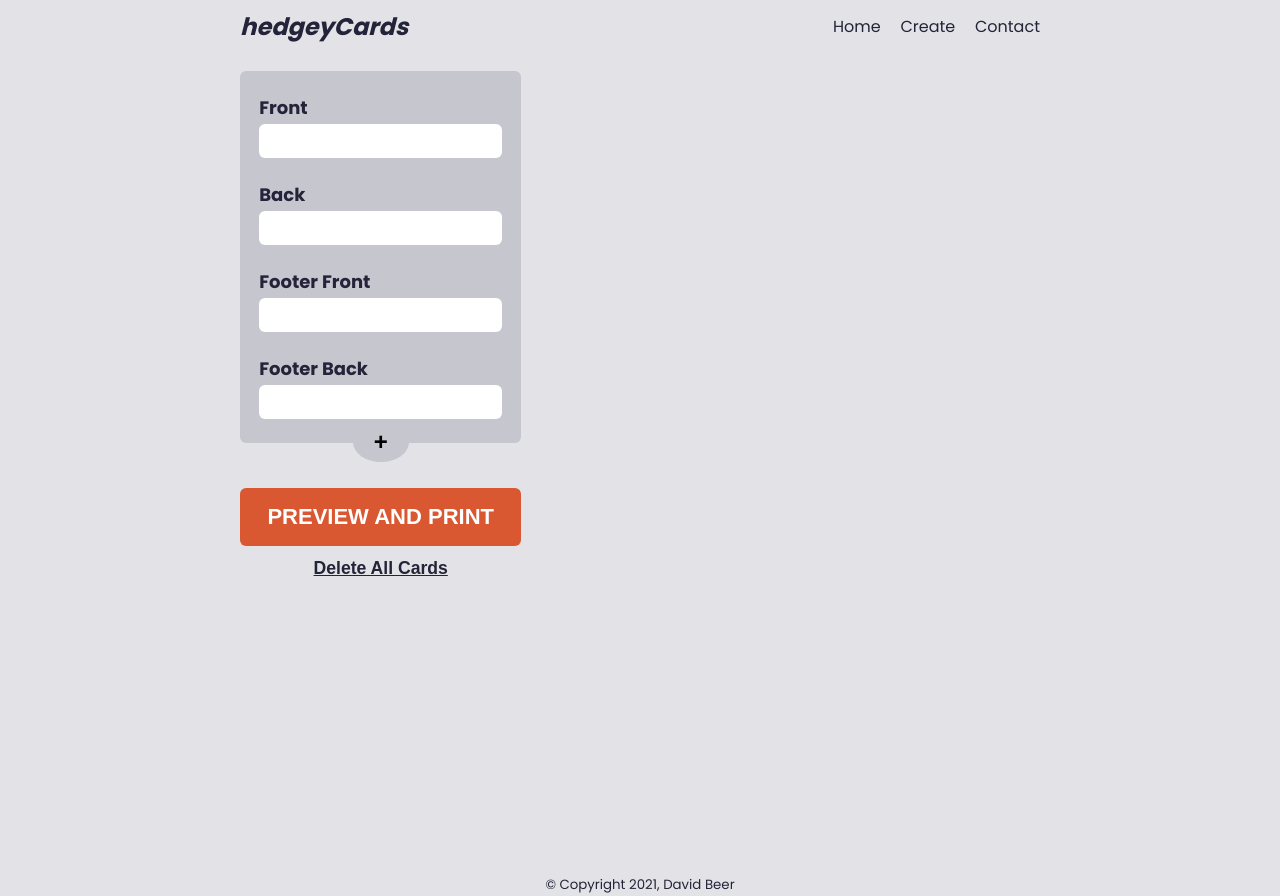
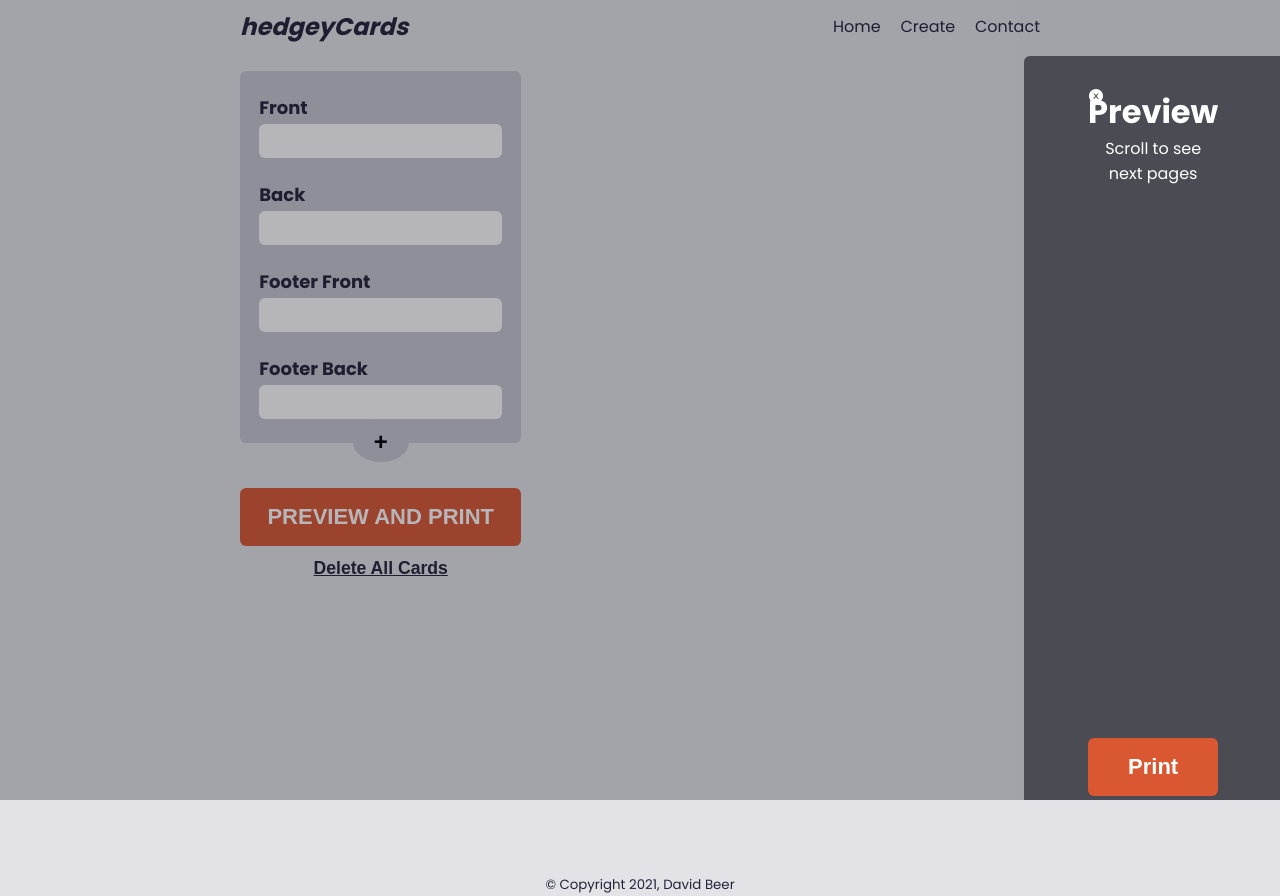
Before and after one commit to Obtez/flash-card-generator, a React (Create React App) app: page /create in a window 1280 px wide. Both pictures are taken after a click on the button "PREVIEW AND PRINT". Built offline with nearby package versions, Linux system fonts and the light colour scheme.

Commit message:
finished desktop styling prototype

```diff
--- a/src/components/forms/Form.module.scss
+++ b/src/components/forms/Form.module.scss
@@ -11,11 +11,3 @@
   font-size: 1.125em;
   font-weight: 700;
 }
-
-.formInput {
-  padding: 0.5em 1em;
-  font-size: 1em;
-  border-radius: 6px;
-  border: none;
-  width: 243px;
-}
--- a/src/views/Builder/BuilderForm.tsx
+++ b/src/views/Builder/BuilderForm.tsx
@@ -7,7 +7,7 @@ import { ICard } from "types";
 import styles from "./_styles/CardBuilder.module.scss";
 
 interface PropsType {
-  addCardToStack: (card: ICard) => void;
+  addCardToStack: (card: ICard) => void
 }
 
 const CardForm = ({addCardToStack}: PropsType) => {
@@ -86,7 +86,6 @@ const CardForm = ({addCardToStack}: PropsType) => {
         value={newCard.footerFront}
         onChange={(e) => updateInputValue(e)}
         />
-
       </FormGroup>
 
       <FormGroup>
--- a/src/views/Builder/BuilderPage.tsx
+++ b/src/views/Builder/BuilderPage.tsx
@@ -1,9 +1,7 @@
 import { useState, useEffect } from "react";
-import {Link} from "react-router-dom";
 import { ICard } from "types"
 import BuilderForm from "./BuilderForm"
 import CardList from "./CardList";
-import {IoIosArrowBack} from "react-icons/io"
 import styles from "./_styles/CardBuilder.module.scss";
 import Preview from "./Preview";
 import Button from "components/Button/Button";
@@ -19,6 +17,7 @@ const BuilderPage = () => {
       return []
     }
   })
+
   const [showPreview, setShowPreview] = useState(false)
   const [showEdit, setShowEdit] = useState(false)
   const [cardToEdit, setCardToEdit] = useState({
@@ -36,6 +35,8 @@ const BuilderPage = () => {
       setCardStack(cards)
     }
   }, [showPreview, showEdit])
+
+
 
   async function addCardToStack(card: any) {
     if (cardStack.length === 0) {
@@ -102,7 +103,7 @@ const BuilderPage = () => {
       <main className={styles.cardBuilder}>
 
         <div className={styles.controls}>
-          <BuilderForm addCardToStack={(card: ICard) => addCardToStack(card)} />
+        <BuilderForm addCardToStack={(card: ICard) => addCardToStack(card)} />
           <div className={styles.previewBtn}><Button type="button" isPrimary={true} onClick={() => togglePreview()}>PREVIEW AND PRINT</Button></div>
           <div className={styles.deleteBtn}><Button type="button" isPrimary={false} onClick={() => deleteAllCards()}>Delete All Cards</Button></div>
       </div>
@@ -110,9 +111,9 @@ const BuilderPage = () => {
        <div className={styles.cardsContainer}>
                {cardStack.length > 0 ? <CardList cardStack={cardStack} deleteCard={deleteCard} populateEditModal={populateEditModal} /> : null}
        </div>
-       {/* {
+       {
       showPreview ? (
-        <div className={styles.modal}>
+        <div className={styles.previewModal}>
           <div className={styles.previewContainer}>
             <Preview cardStack={cardStack} togglePreview={togglePreview} />
           </div>
@@ -121,8 +122,14 @@ const BuilderPage = () => {
         }
 
         {
-          showEdit ? <EditModal cardToEdit={cardToEdit} updateCardStack={updateCardStack} /> : null
-        } */}
+        showEdit ? (
+          <div className={styles.editModal}>
+            <div className={styles.editContainer}>
+              <EditModal cardToEdit={cardToEdit} updateCardStack={updateCardStack} />
+            </div>
+            </div>
+          ) : null
+        }
      </main>
   )
 }
--- a/src/views/Builder/Card.tsx
+++ b/src/views/Builder/Card.tsx
@@ -32,7 +32,7 @@ const Card = ({ card, deleteCard, populateEditModal }: PropsType) => {
       </div>
 
       <div className={styles.btnContainer}>
-        <BiEdit className={styles.editIcon} />
+        <BiEdit className={styles.editIcon} onClick={() => populateEditModal(card.id, false)} />
         <AiOutlineDelete className={styles.deleteIcon} onClick={() => deleteCard(card.id)}/>
       </div>
 
--- a/src/views/Builder/CardSide.tsx
+++ b/src/views/Builder/CardSide.tsx
@@ -14,16 +14,14 @@ const CardSide = ({ id, cardSide, isFront, withBorder }: PropsTypes) => {
       {
         withBorder? (
           <div className={styles.card} key={id}>
-            <div className={`${styles.cardBody} ${styles.withBorder}`}>
+            <div className={`${styles.cardBody}`}>
               <p>{isFront ? cardSide.front : cardSide.back}</p>
-              <small>{ isFront ? cardSide.footerFront : cardSide.footerBack}</small>
             </div>
           </div>
       ) : (
         <div className={styles.card} key={id}>
           <div className={styles.cardBody}>
             <p>{isFront ? cardSide.front : cardSide.back}</p>
-            <small>{ isFront ? cardSide.footerFront : cardSide.footerBack}</small>
           </div>
         </div>
       )
--- a/src/views/Builder/Preview.tsx
+++ b/src/views/Builder/Preview.tsx
@@ -97,11 +97,7 @@ const Preview = ({ togglePreview }: PropsType) => {
           {generatePages()}
         </div>
 
-          <span className={styles.checkboxFormGroup}>
-            <input type="checkbox" name="showBorder" onChange={handleChange} />
-            <FormLabel inputID="front">Show Border</FormLabel>
-          </span>
-
+          <div className={styles.previewControls}>
                     <ReactToPrint
             trigger={() => <Button type="button" isPrimary={true}>Print</Button>}
             content={() => printRef.current}
@@ -110,6 +106,7 @@ const Preview = ({ togglePreview }: PropsType) => {
                     />
           </div>
       </div>
+    </div>
   )
 }
 
--- a/src/views/Builder/_styles/CardBuilder.module.scss
+++ b/src/views/Builder/_styles/CardBuilder.module.scss
@@ -108,3 +108,86 @@
     border-top: .5px solid #666;
   }
 }
+
+.previewModal {
+  background-color: rgba(20, 20, 32, 0.31);
+  position: fixed;
+  top: 0;
+  right: 0;
+  left: 0;
+  bottom: 0;
+  z-index: 1;
+  display: flex;
+  justify-content: end;
+  align-items: flex-end;
+
+  .previewContainer {
+    color: white;
+    text-align: center;
+    background-color: #4B4B54;
+    width: fit-content;
+    width: 20vw;
+    height: 93vh;
+    padding: 2em 4em 1.5em 4em;
+    border: none;
+    border-top-left-radius: 6px;
+    display: flex;
+  }
+}
+
+.editModal {
+  position: fixed;
+  background-color: rgba(20, 20, 32, 0.31);
+  top: 0;
+  right: 0;
+  bottom: 0;
+  left: 0;
+  display: flex;
+  justify-content: center;
+  align-items: center;
+  .editContainer {
+    width: 33vw;
+    h3 {
+      text-align: center;
+      font-size: 2em;
+    }
+      padding: 1.5em 0;
+      background-color: #4B4B54;
+      color: white;
+      border-radius: 6px;
+      position: relative;
+
+      form {
+        max-width: 50%;
+        width: 30vw;
+        margin: auto;
+      }
+
+      input[type="text"] {
+      display: block;
+      margin: auto;
+      padding: 0.5em 1em;
+      font-size: 1em;
+      border-radius: 6px;
+      border: none;
+      width: 100%;
+    }
+
+    input[type="submit"] {
+      padding: .72em 0;
+      border-radius: 6px;
+      font-weight: 700;
+      width: 100%;
+      border: none;
+      background-color: $accent;
+      color: $light;
+    }
+
+    .formGroup {
+      display: block;
+      width: 100%;
+      margin: auto;
+      margin-bottom: 1em;
+    }
+  }
+}
--- a/src/views/Builder/_styles/Preview.module.scss
+++ b/src/views/Builder/_styles/Preview.module.scss
@@ -61,3 +61,60 @@
     }
   }
 }
+
+@media screen {
+  .previewLayout {
+    flex-grow: 1;
+    display: flex;
+    flex-flow: column nowrap;
+    position: relative;
+
+    .modalCloseBtn {
+      position: absolute;
+      top: 0;
+      left: 0;
+    }
+
+    .previewBody {
+      flex-grow: 1;
+      display: flex;
+      flex-flow: column nowrap;
+      justify-content: space-between;
+      .pageContainer {
+        margin-top: 2em;
+        height: 65vh;
+        display: flex;
+        flex-flow: column nowrap;
+        justify-content: space-between;
+        overflow-y: scroll;
+        .pageInnerContainerFront,
+        .pageInnerContainerBack {
+          color: black;
+          margin-top: 2em;
+          background-color: white;
+          height: 30vh;
+          display: grid;
+          grid-template-columns: repeat(2, 50%);
+          grid-template-rows: repeat(5, 20%);
+          .card {
+            display: flex;
+            flex-flow: column nowrap;
+            justify-content: center;
+            font-size: 8px;
+
+            .cardBody {
+            }
+          }
+        }
+
+        .pageInnerContainerBack {
+          direction: rtl;
+        }
+      }
+
+      .previewControls {
+
+      }
+    }
+  }
+}
--- a/src/views/Home/ContactForm/ContactForm.tsx
+++ b/src/views/Home/ContactForm/ContactForm.tsx
@@ -1,6 +1,5 @@
 import FormGroup from "components/forms/FormGroup/FormGroup";
 import FormLabel from "components/forms/FormLabel/FormLabel";
-import FormTextArea from "components/forms/FormTextArea/FormTextArea";
 import SubmitButton from "components/forms/SubmitButton/SubmitButton";
 import { FormEvent, useState } from "react";
 import { ChangeEvent } from "react"
```
Also changed, not shown: src/components/forms/FormInput/FormInput.tsx (deleted, +0 -38 lines), src/components/forms/FormTextArea/FormTextArea.tsx (deleted, +0 -25 lines), src/views/Builder/EditModal.tsx (+22 -25 lines). Lines whose indentation alone changed are shown as unchanged.
